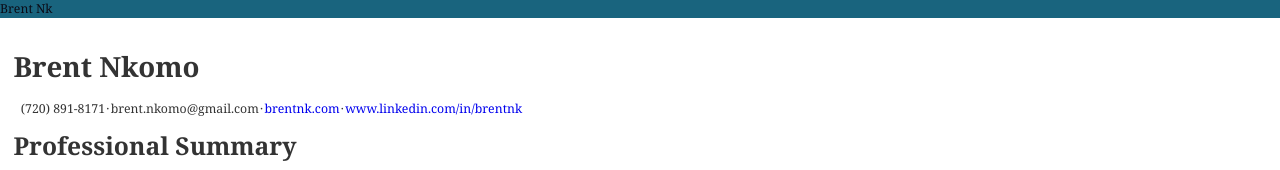
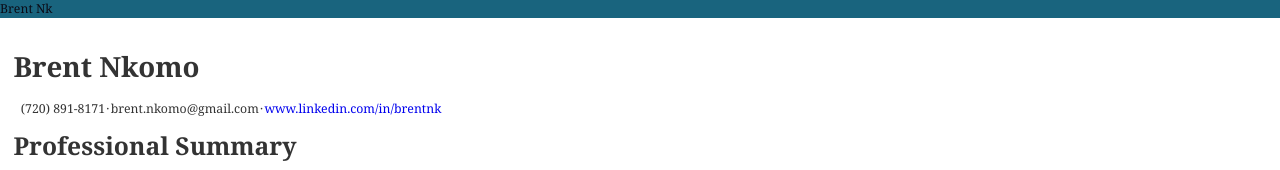
Before and after one commit to brentnk/brentnk.com, a Gatsby site: page /resume in a window 1280 px wide. Shown: the top 170 px of the page. Built offline with nearby package versions, Linux system fonts and the light colour scheme; Gatsby itself is replaced by a stand-in of ours.

Commit message:
rm website for now

```diff
--- a/src/components/resume/contactInfo.tsx
+++ b/src/components/resume/contactInfo.tsx
@@ -28,7 +28,7 @@ const ContactInfo = (props: ContactInfoProps) => {
       <span>{email}</span>·
 
       {/* <label>Website</label> */}
-      <span><a href={`https://${website}`}>{website}</a></span>·
+      {/* <span><a href={`https://${website}`}>{website}</a></span>· */}
 
       {/* <label>Linkedin</label> */}
       <span><a href={`https://${linkedin}`}>{linkedin}</a></span>
```
